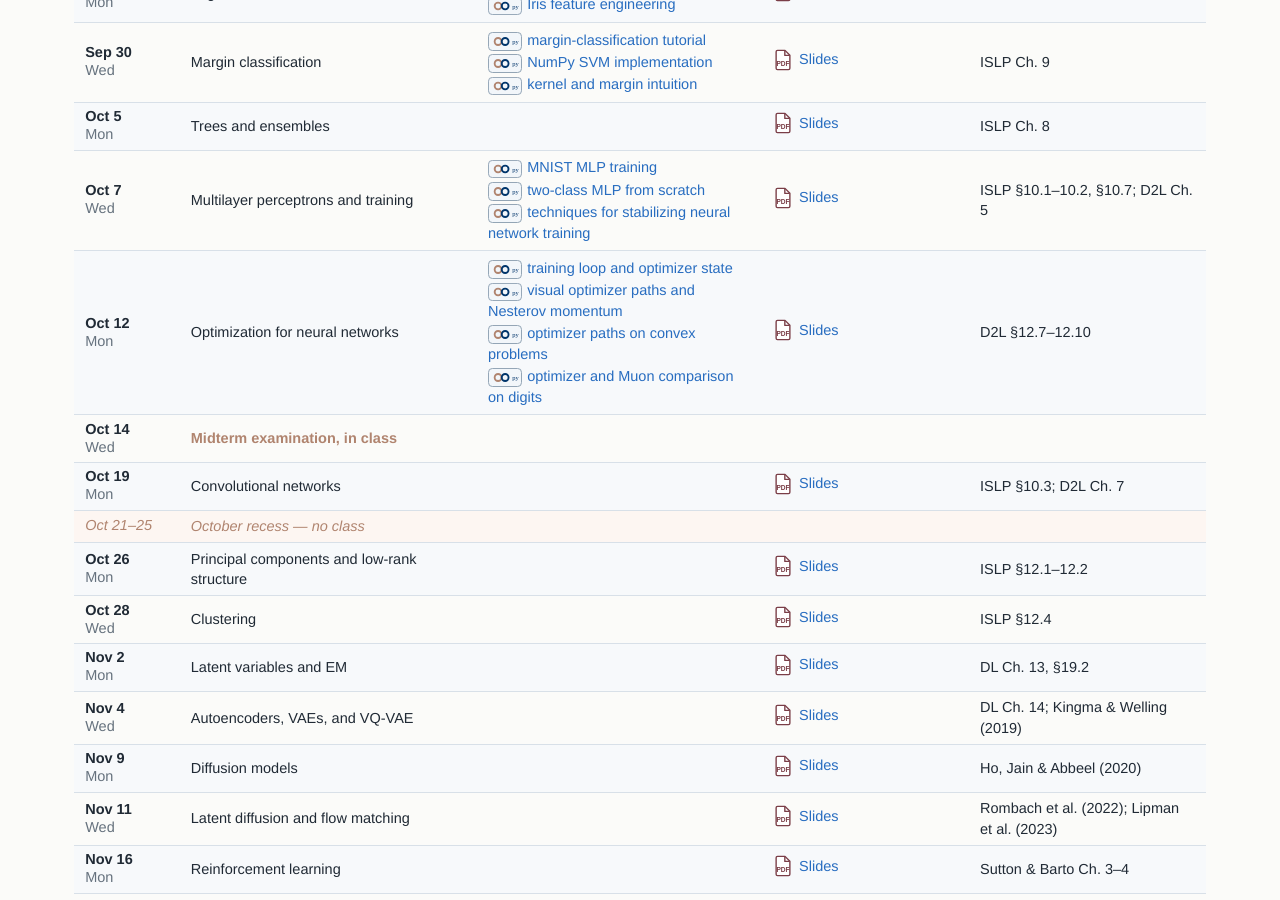
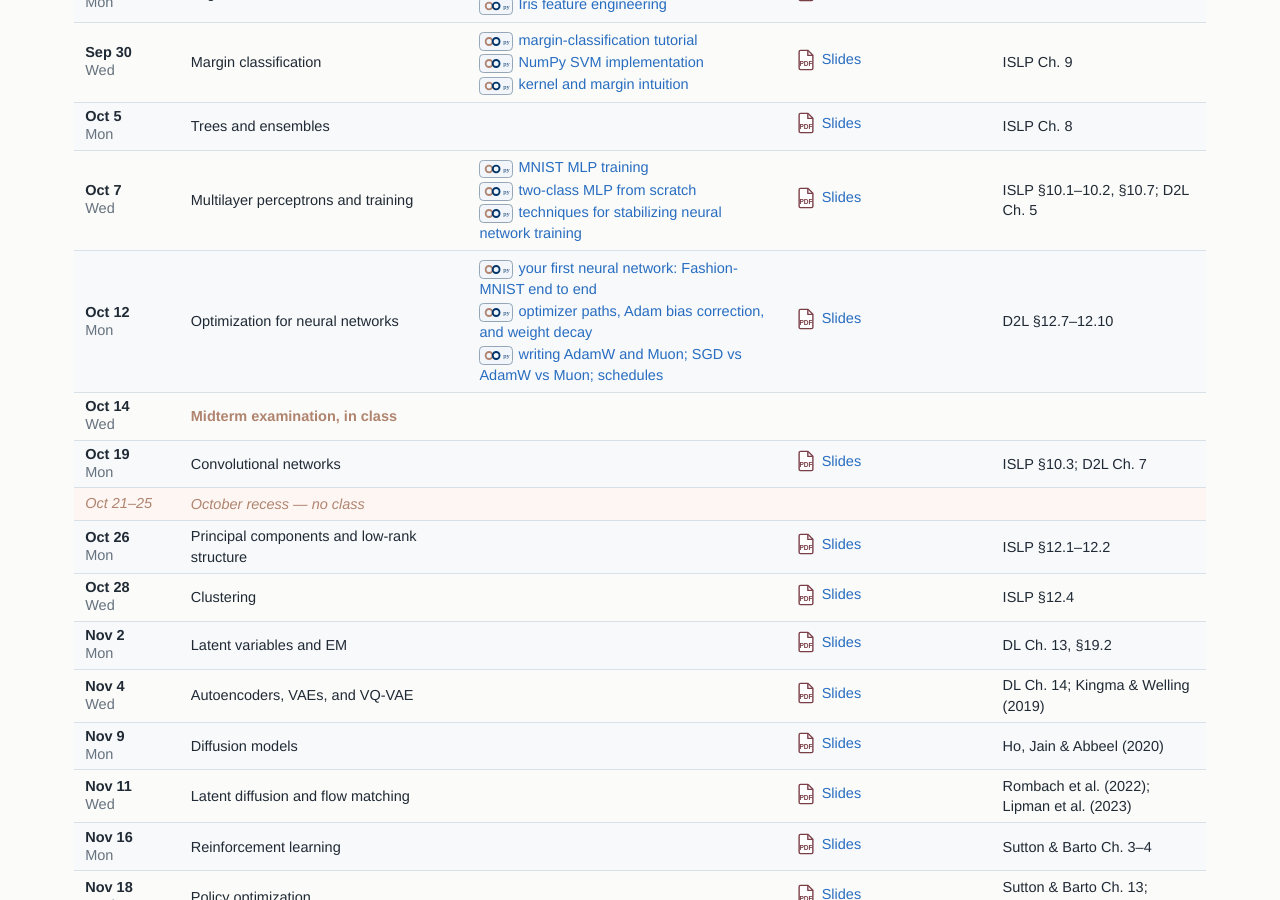
Before and after one commit to ZhuoranYang/sds265-fall26, a Jekyll site: the page built from index.md, in a window 1280 px wide and 900 px high, scrolled down 1636 px. Built offline with Jekyll 4.4.1, drawn with Linux system fonts in a browser that asks for light colours.

Commit message:
Publish revised Lecture 12 deck and demos; update Lecture 11 demos
Lecture 12 calendar now lists first-neural-network, optimizer-landscapes,
and fashion-mnist-optimizers. Lecture 11 notebooks gain interpretations,
PyTorch checks, and Try It sections, with corrected stabilization claims.

```diff
--- a/_data/schedule.yml
+++ b/_data/schedule.yml
@@ -124,14 +124,12 @@
   slides: "12-neural-optimization"
   # notes: "12-neural-optimization"   # chapter not published yet
   demos:
-  - path: "12-neural-optimization/deep-learning-optimization.ipynb"
-    label: "training loop and optimizer state"
+  - path: "12-neural-optimization/first-neural-network.ipynb"
+    label: "your first neural network: Fashion-MNIST end to end"
   - path: "12-neural-optimization/optimizer-landscapes.ipynb"
-    label: "visual optimizer paths and Nesterov momentum"
-  - path: "12-neural-optimization/optimizer-classical-comparison.ipynb"
-    label: "optimizer paths on convex problems"
-  - path: "12-neural-optimization/optimizer-mlp-comparison.ipynb"
-    label: "optimizer and Muon comparison on digits"
+    label: "optimizer paths, Adam bias correction, and weight decay"
+  - path: "12-neural-optimization/fashion-mnist-optimizers.ipynb"
+    label: "writing AdamW and Muon; SGD vs AdamW vs Muon; schedules"
 - date: "Oct 14"
   day: "Wed"
   topic: "Midterm examination, in class"
```
Also changed, not shown: 7 other files.
